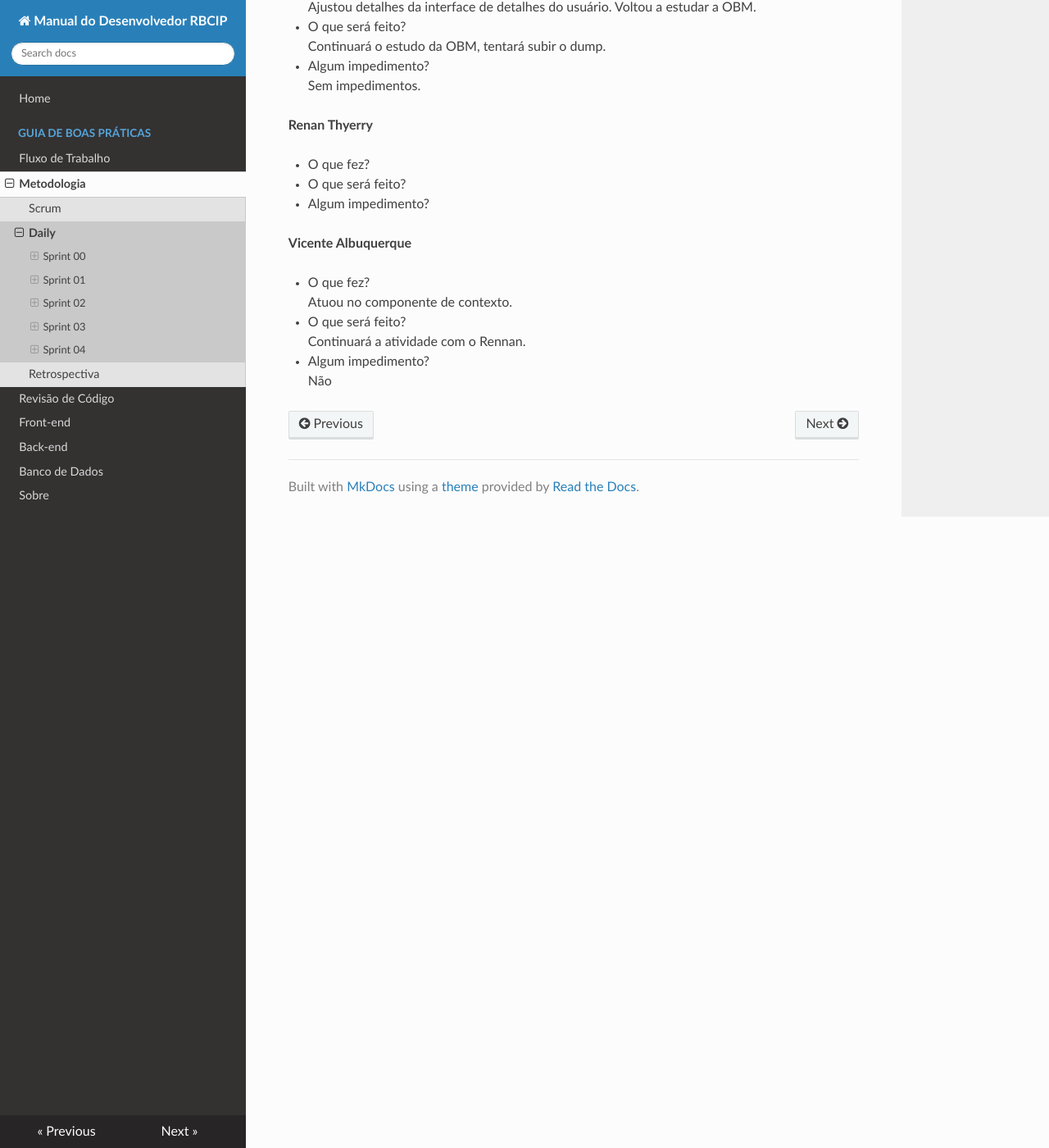
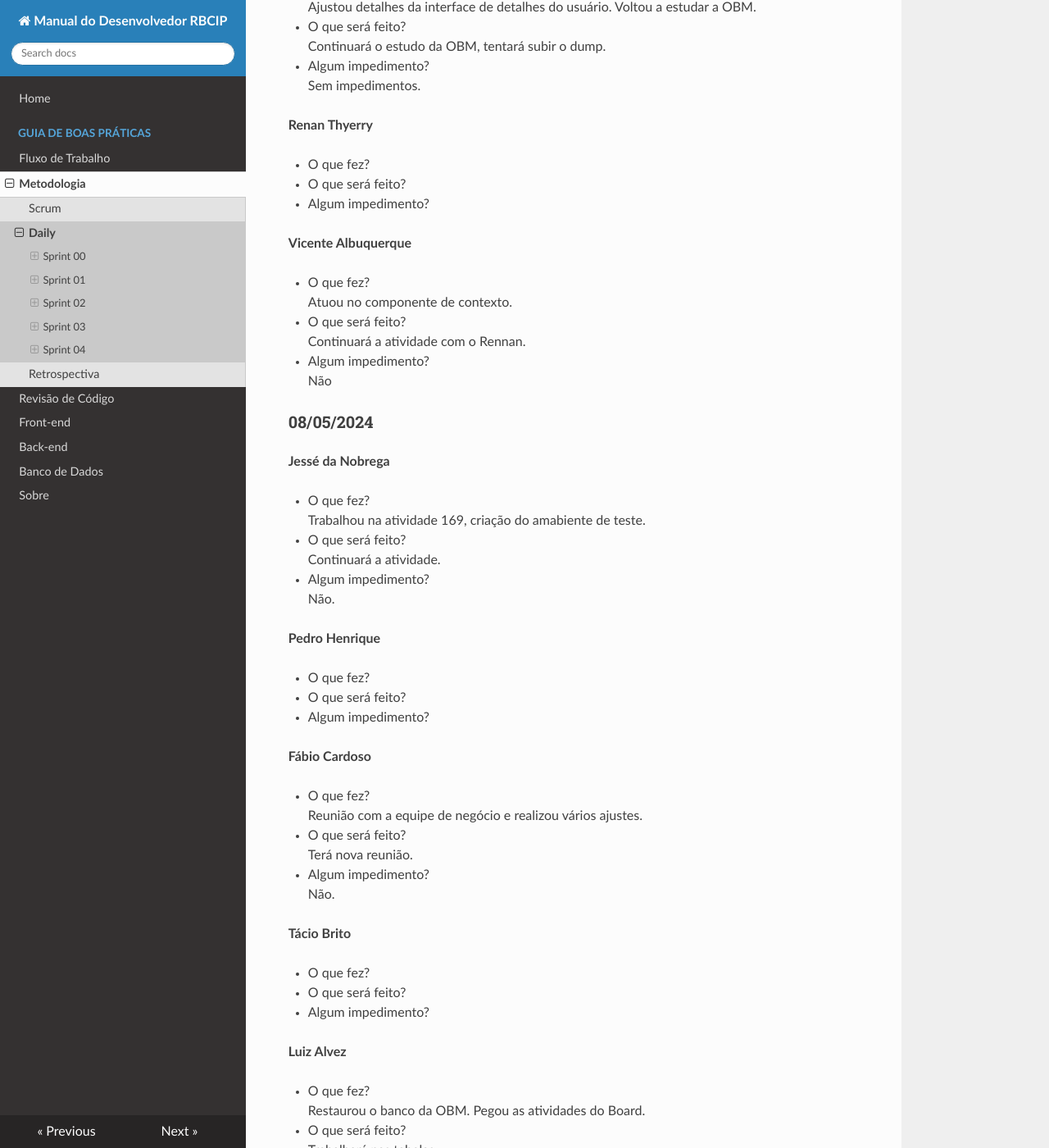
Before and after one commit to jesseazevedo/ManualDesenvolvimento, an MkDocs documentation site: the page built from docs/scrum/daily.md, in a window 1280 px wide and 1400 px high, scrolled down 75927 px. Shown: the whole window at 82% size. Built offline with MkDocs 1.6.1, drawn with Linux system fonts in a browser that asks for light colours; nearby versions of some CDN libraries; some of the changed text lies outside the part shown.

Commit message:
Diário de atividade 08/05

```diff
--- a/docs/scrum/daily.md
+++ b/docs/scrum/daily.md
@@ -3146,3 +3146,68 @@
 Continuará a atividade com o Rennan.
 * Algum impedimento?
 Não
+
+### 08/05/2024
+
+**Jessé da Nobrega**
+
+* O que fez?
+Trabalhou na atividade 169, criação do amabiente de teste.
+* O que será feito?
+Continuará a atividade.
+* Algum impedimento?
+Não.
+
+**Pedro Henrique**
+
+* O que fez?
+
+* O que será feito?
+
+* Algum impedimento?
+
+
+**Fábio Cardoso**
+
+* O que fez?
+Reunião com a equipe de negócio e realizou vários ajustes.
+* O que será feito?
+Terá nova reunião.
+* Algum impedimento?
+Não.
+
+**Tácio Brito**
+
+* O que fez?
+
+* O que será feito?
+
+* Algum impedimento?
+
+
+**Luiz Alvez**
+
+* O que fez?
+Restaurou o banco da OBM. Pegou as atividades do Board.
+* O que será feito?
+Trabalhará nas tabelas.
+* Algum impedimento?
+Precisa conversar para entender alguns pontos.
+
+**Renan Thyerry**
+
+* O que fez?
+Trabalhou na listagem de entes e ativação/inativação de entes.
+* O que será feito?
+Buscará nova tarefa no board.
+* Algum impedimento?
+Não.
+
+**Vicente Albuquerque**
+
+* O que fez?
+Trabalhou telas de contexto.
+* O que será feito?
+Fará os ajustes sugeridos pelo José Roberto ao contexto.
+* Algum impedimento?
+Não
```
Also changed, not shown: site/index.html, site/scrum/daily/index.html, site/search/search_index.json, 1 other file.
